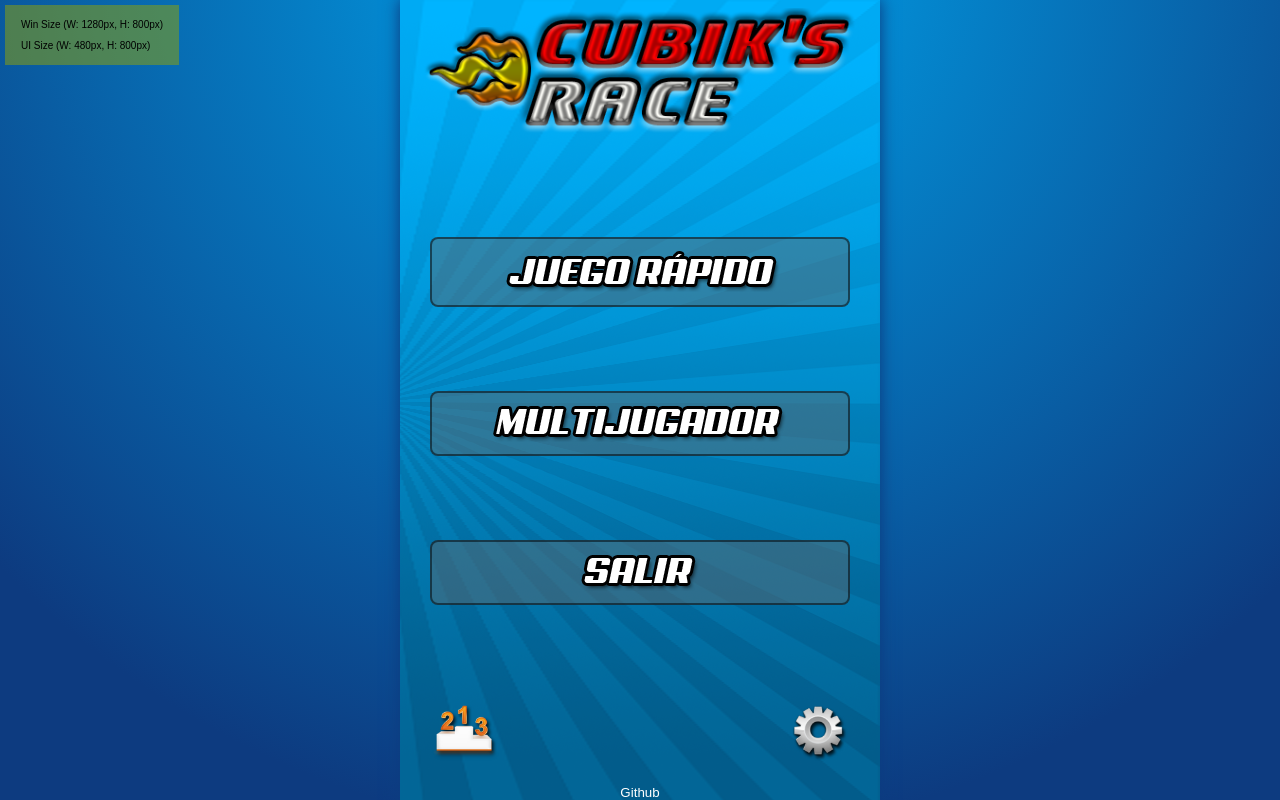
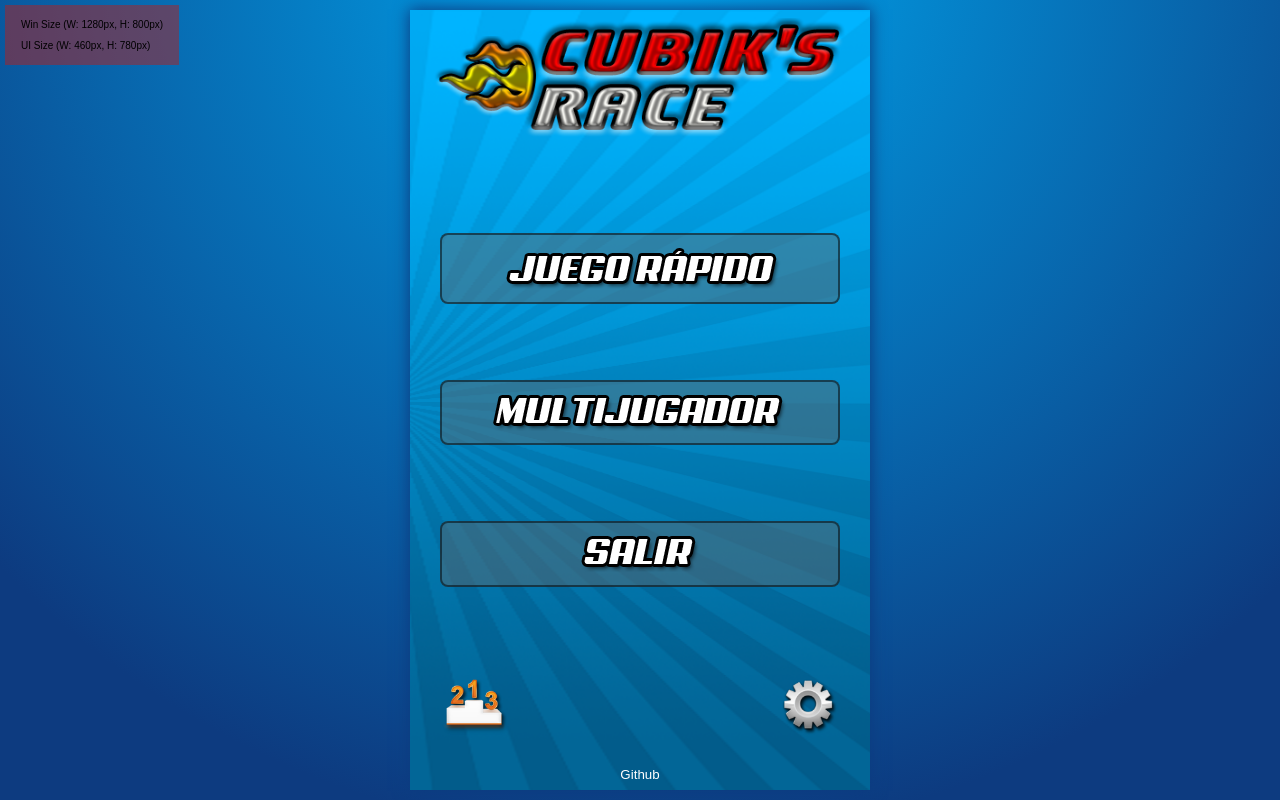
Before and after one commit to fabianp60/CubiksRace, a plain HTML site: page index.html in a window 1280 px wide. Drawn offline with Linux system fonts and the light colour scheme.

Commit message:
Cambios visualización interfaz

```diff
--- a/wwwroot/css/site.css
+++ b/wwwroot/css/site.css
@@ -1,11 +1,16 @@
 :root {
     --reference-width: 480;
     --reference-height: 800;
-  }
+}
+
+html, body {
+    overflow: hidden;
+}
+body {
+    position: relative;
+}
 
 body {
-    /*overflow: hidden;*/
-    overscroll-behavior: contain;
     width: 100vw;
     height: 100vh;
     margin: 0;
@@ -48,7 +53,7 @@ div.dialog {
 }
 
 div.info {
-    background-color: rgba(147, 163, 2, 0.5);
+    background-color: rgba(177, 33, 33, 0.5);
     min-width: 100px;
     min-height: 20px;
     position: absolute;
@@ -66,6 +71,7 @@ section.game-section {
     display: flex;
     justify-content: center;
     align-items: center;
+    padding: 0.5rem;
 }
 .social-media a {
     color: white;
--- a/wwwroot/js/game.js
+++ b/wwwroot/js/game.js
@@ -26,14 +26,11 @@ export default class Game {
 
     _initUiSize() {
         if(window.innerWidth < window.innerHeight) {
-            this.uiSize.width = window.innerWidth;
-            this.uiSize.height = window.innerHeight;
-        } else if(window.innerHeight < window.innerWidth) {
-            this.uiSize.width = Math.floor((window.innerHeight/this.defaultUiSize.height)*this.defaultUiSize.width);
-            this.uiSize.height = window.innerHeight;
+            this.uiSize.width = window.innerWidth - 20;
+            this.uiSize.height = window.innerHeight - 20;
         } else {
-            this.uiSize.width = window.innerWidth;
-            this.uiSize.height = Math.floor((window.innerWidth/this.defaultUiSize.width)*this.defaultUiSize.height);
+            this.uiSize.width = Math.floor((window.innerHeight/this.defaultUiSize.height)*this.defaultUiSize.width) - 20;
+            this.uiSize.height = window.innerHeight - 20;
         }
     }
 
```
